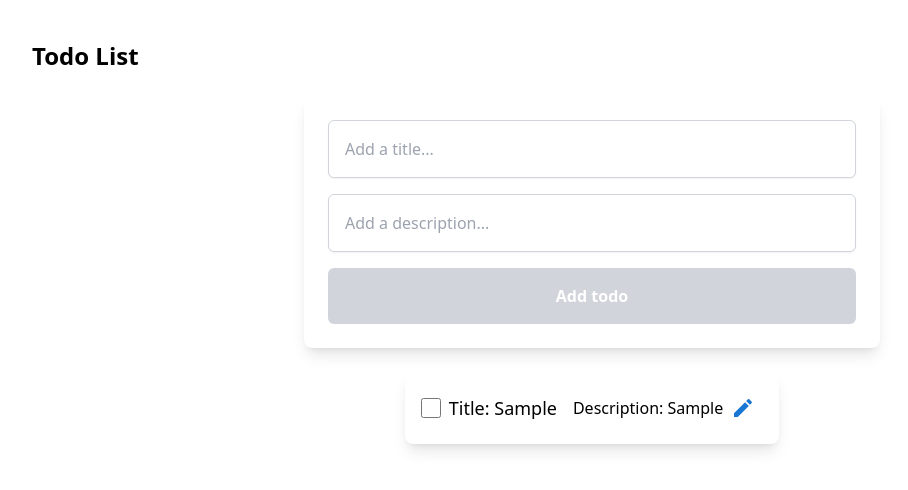
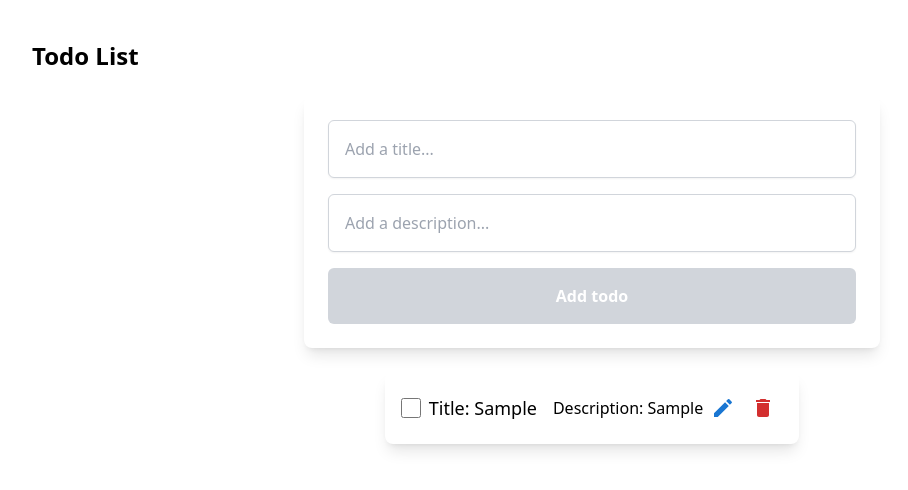
Before and after one commit to abdulladone94/todo-list-react-context, a React (Vite) app: page / in a window 1280 px wide. Both pictures are taken after typing "Sample", "Sample" into the empty fields and a click on the button "Add todo". Shown: the top 490 px of the page, without its empty margins (48-956 px from the left). Built offline with nearby package versions, Linux system fonts and the light colour scheme.

Commit message:
created todo list item delete

```diff
--- a/src/components/TodoList/index.jsx
+++ b/src/components/TodoList/index.jsx
@@ -1,10 +1,11 @@
 import React, { useState } from 'react';
 import { useTodos } from '../../contexts/TodoContext';
+import DeleteIcon from '@mui/icons-material/Delete';
 import { IconButton } from '@mui/material';
 import EditIcon from '@mui/icons-material/Edit';
 
 const TodoList = () => {
-  const { todos, toggleTodo, editTodo } = useTodos();
+  const { todos, toggleTodo, editTodo, deleteTodo } = useTodos();
   const [editingIndex, setEditingIndex] = useState(null);
   const [editTitle, setEditTitle] = useState('');
   const [editDescription, setEditDescription] = useState('');
@@ -101,6 +102,14 @@ const TodoList = () => {
                   <EditIcon />
                 </IconButton>
               )}
+              {/* Delete Button using MUI Icon */}
+              <IconButton
+                aria-label="delete"
+                color="error"
+                onClick={() => deleteTodo(index)}
+              >
+                <DeleteIcon />
+              </IconButton>
             </>
           )}
         </div>
--- a/src/contexts/TodoContext/index.jsx
+++ b/src/contexts/TodoContext/index.jsx
@@ -32,8 +32,16 @@ export const TodoProvider = ({ children }) => {
     setTodos(newTodos);
   };
 
+  // deleteTodo
+  const deleteTodo = (index) => {
+    const newTodos = todos.filter((_, i) => i !== index);
+    setTodos(newTodos);
+  };
+
   return (
-    <TodoContext.Provider value={{ todos, addTodo, toggleTodo, editTodo }}>
+    <TodoContext.Provider
+      value={{ todos, addTodo, toggleTodo, editTodo, deleteTodo }}
+    >
       {children}
     </TodoContext.Provider>
   );
```
